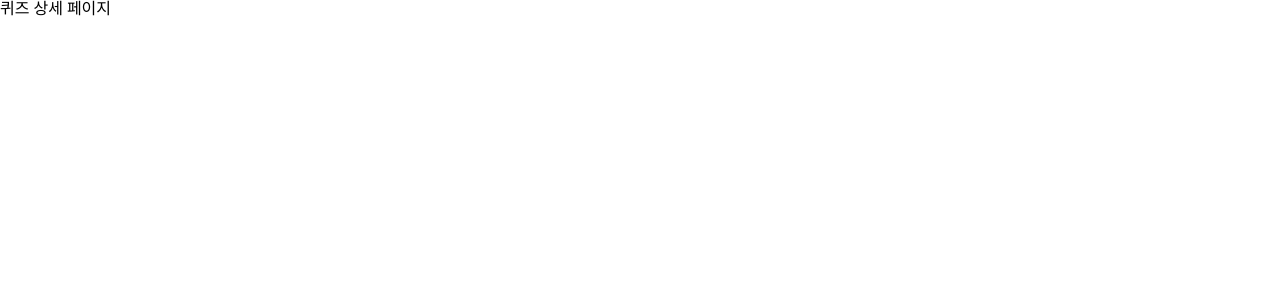
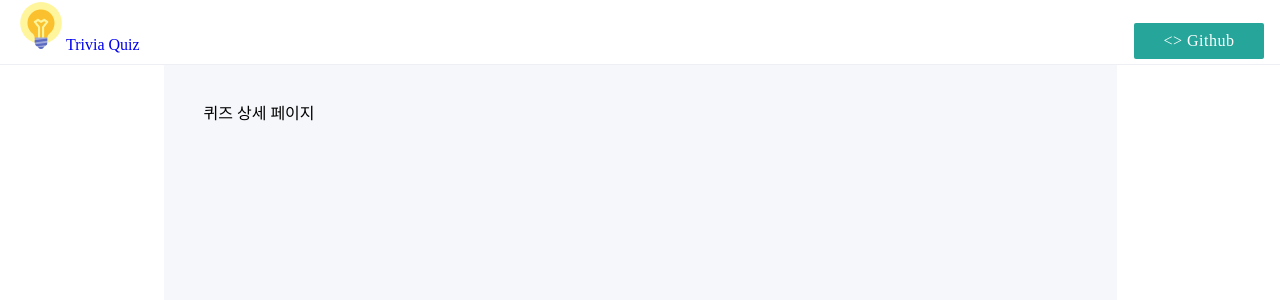
Before and after one commit to choyd93/trivia-quiz-app, a React (Create React App) app: page /quiz in a window 1280 px wide. Shown: the top 300 px of the page. Built offline with nearby package versions, Linux system fonts and the light colour scheme.

Commit message:
chore: Header 추가

```diff
--- /dev/null
+++ b/src/assets/icons/icons.tsx
@@ -0,0 +1,34 @@
+import React from 'react';
+
+const IdeaIcon = () => {
+    return (
+        <svg
+            version="1"
+            xmlns="http://www.w3.org/2000/svg"
+            viewBox="0 0 48 48"
+            enableBackground="new 0 0 48 48"
+            width="50px"
+        >
+            <circle fill="#FFF59D" cx="24" cy="22" r="20" />
+            <path
+                fill="#FBC02D"
+                d="M37,22c0-7.7-6.6-13.8-14.5-12.9c-6,0.7-10.8,5.5-11.4,11.5c-0.5,4.6,1.4,8.7,4.6,11.3 c1.4,1.2,2.3,2.9,2.3,4.8V37h12v-0.1c0-1.8,0.8-3.6,2.2-4.8C35.1,29.7,37,26.1,37,22z"
+            />
+            <path
+                fill="#FFF59D"
+                d="M30.6,20.2l-3-2c-0.3-0.2-0.8-0.2-1.1,0L24,19.8l-2.4-1.6c-0.3-0.2-0.8-0.2-1.1,0l-3,2 c-0.2,0.2-0.4,0.4-0.4,0.7s0,0.6,0.2,0.8l3.8,4.7V37h2V26c0-0.2-0.1-0.4-0.2-0.6l-3.3-4.1l1.5-1l2.4,1.6c0.3,0.2,0.8,0.2,1.1,0 l2.4-1.6l1.5,1l-3.3,4.1C25.1,25.6,25,25.8,25,26v11h2V26.4l3.8-4.7c0.2-0.2,0.3-0.5,0.2-0.8S30.8,20.3,30.6,20.2z"
+            />
+            <circle fill="#5C6BC0" cx="24" cy="44" r="3" />
+            <path
+                fill="#9FA8DA"
+                d="M26,45h-4c-2.2,0-4-1.8-4-4v-5h12v5C30,43.2,28.2,45,26,45z"
+            />
+            <g fill="#5C6BC0">
+                <path d="M30,41l-11.6,1.6c0.3,0.7,0.9,1.4,1.6,1.8l9.4-1.3C29.8,42.5,30,41.8,30,41z" />
+                <polygon points="18,38.7 18,40.7 30,39 30,37" />
+            </g>
+        </svg>
+    );
+};
+
+export default IdeaIcon;
--- a/src/assets/styles/globals.ts
+++ b/src/assets/styles/globals.ts
@@ -8,7 +8,6 @@ const GlobalStyle = createGlobalStyle`
   border: 0;
   outline: 0;
  }
-
 `;
 
 export default GlobalStyle;
--- /dev/null
+++ b/src/components/Header/index.tsx
@@ -0,0 +1,28 @@
+import { Link } from 'react-router-dom';
+import IdeaIcon from '@assets/icons/icons';
+import {
+    GitPageButton,
+    HeaderWrap,
+    HomeTitle,
+} from '@components/Header/styles';
+
+const Header = () => {
+    const gitPageTitle = '<> Github';
+
+    return (
+        <HeaderWrap>
+            <Link to="/">
+                <IdeaIcon />
+                <HomeTitle>Trivia Quiz</HomeTitle>
+            </Link>
+            <GitPageButton
+                href="https://github.com/choyd93/trivia-quiz-app"
+                target="_blank"
+            >
+                {gitPageTitle}
+            </GitPageButton>
+        </HeaderWrap>
+    );
+};
+
+export default Header;
--- /dev/null
+++ b/src/components/Header/styles.ts
@@ -0,0 +1,32 @@
+import styled from 'styled-components';
+
+export const HeaderWrap = styled.header`
+    background-color: var(--gray-100-twilight-900);
+    border-bottom: 0.0625rem solid var(--gray-300-gray-800);
+    color: var(--gray-800-gray-100);
+    display: flex;
+    justify-content: space-between;
+    height: 4rem;
+    padding: 0 1rem;
+    border-bottom: 0.0625rem solid #eeeff4;
+`;
+
+export const HomeTitle = styled.div`
+    display: inline-block;
+`;
+
+export const GitPageButton = styled.a`
+    text-decoration: none;
+    color: #fff;
+    background-color: #26a69a;
+    text-align: center;
+    letter-spacing: 0.5px;
+    transition: 0.2s ease-out;
+    cursor: pointer;
+    margin: 23px 0 0 20px;
+    width: 130px;
+    border-radius: 2px;
+    display: inline-block;
+    height: 36px;
+    line-height: 36px;
+`;
--- a/src/pages/Quiz/index.tsx
+++ b/src/pages/Quiz/index.tsx
@@ -1,7 +1,14 @@
 import React from 'react';
+import Header from '@components/Header';
+import ContentWrap from '@pages/Quiz/styles';
 
 const Quiz = () => {
-    return <div>퀴즈 상세 페이지</div>;
+    return (
+        <>
+            <Header />
+            <ContentWrap>퀴즈 상세 페이지</ContentWrap>
+        </>
+    );
 };
 
 export default Quiz;
--- /dev/null
+++ b/src/pages/Quiz/styles.ts
@@ -0,0 +1,12 @@
+import styled from 'styled-components';
+
+const ContentWrap = styled.section`
+    background-color: #f6f7fb;
+    margin: 0 auto;
+    max-width: 54.5625rem;
+    padding: 2.5rem;
+    position: relative;
+    height: 1200px;
+`;
+
+export default ContentWrap;
```
